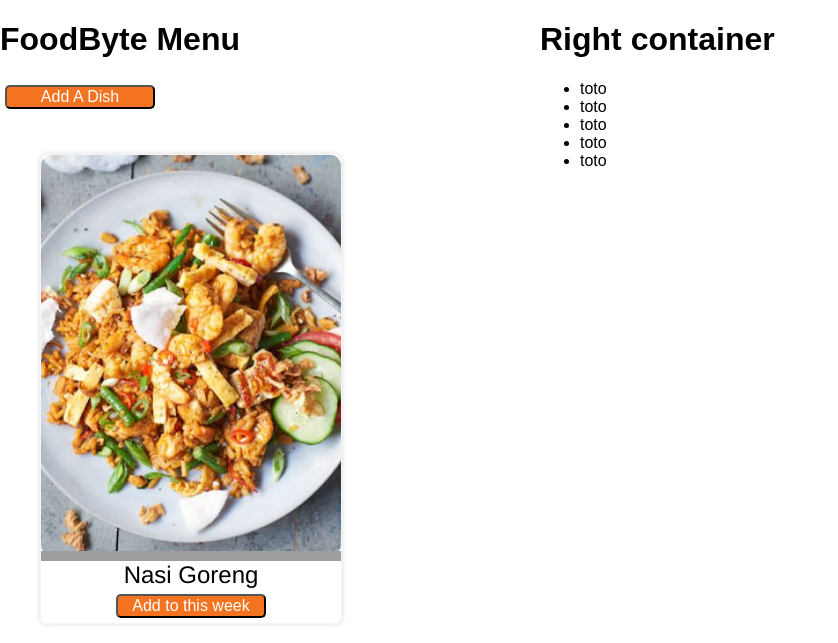
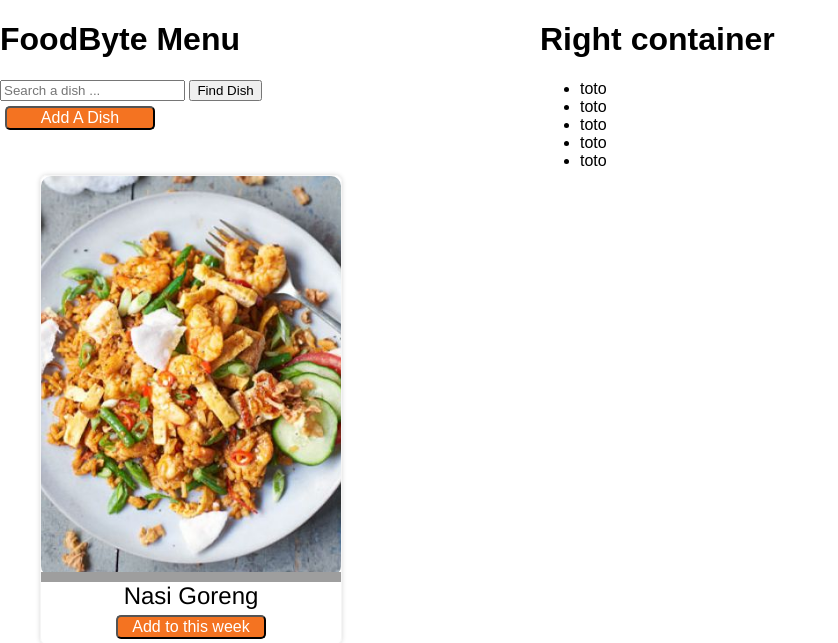
Before and after one commit to foodbyte/foodbyte, a plain HTML site: page index.html in a window 1280 px wide. Shown: the top 643 px of the page, without its empty margins (0-838 px from the left). Drawn offline with Linux system fonts and the light colour scheme; grey boxes are pictures that could not be loaded.

Commit message:
Add filter functionality

```diff
--- a/index.html
+++ b/index.html
@@ -10,7 +10,17 @@
   <body>
     <div class="container">
       <div class="left-container">
-        <h1>FoodByte Menu</h1>
+        <div class="recipe-home-search">
+          <h1>FoodByte Menu</h1>
+          <form onsubmit="App.searchItem(event)" class="menu-form">
+            <input
+              id="search-word"
+              type="text"
+              placeholder="Search a dish ... "
+            />
+            <input type="submit" value="Find Dish" />
+          </form>
+        </div>
         <button onclick="App.addItem()">Add A Dish</button>
         <div id="menu-items"></div>
       </div>
--- a/index.js
+++ b/index.js
@@ -42,10 +42,9 @@ const Storage = {
 }
 
 const App = {
-  displayMenu: () => {
+  displayMenu: dishes => {
     const $menuItems = document.getElementById('menu-items')
-    let menuItems = Storage.menuList.data
-    menuItems.forEach(item => {
+    dishes.forEach(item => {
       const div = document.createElement('div')
       div.setAttribute('class', 'menu-item')
       div.innerHTML = `
@@ -75,6 +74,19 @@ const App = {
     $menuItems.innerHTML = ''
     App.displayMenu()
   },
+  searchItem: event => {
+    event.preventDefault()
+    const word = document.getElementById('search-word').value
+    let filteredDishes = Storage.menuList.data.filter(dish => {
+      return dish.name === word
+    })
+    console.log(filteredDishes)
+    const $menuItems = document.getElementById('menu-items')
+    $menuItems.innerHTML = ''
+    App.displayMenu(filteredDishes)
+  },
 }
 
-App.displayMenu()
+let menuItems = Storage.menuList.data
+
+App.displayMenu(menuItems)
```
